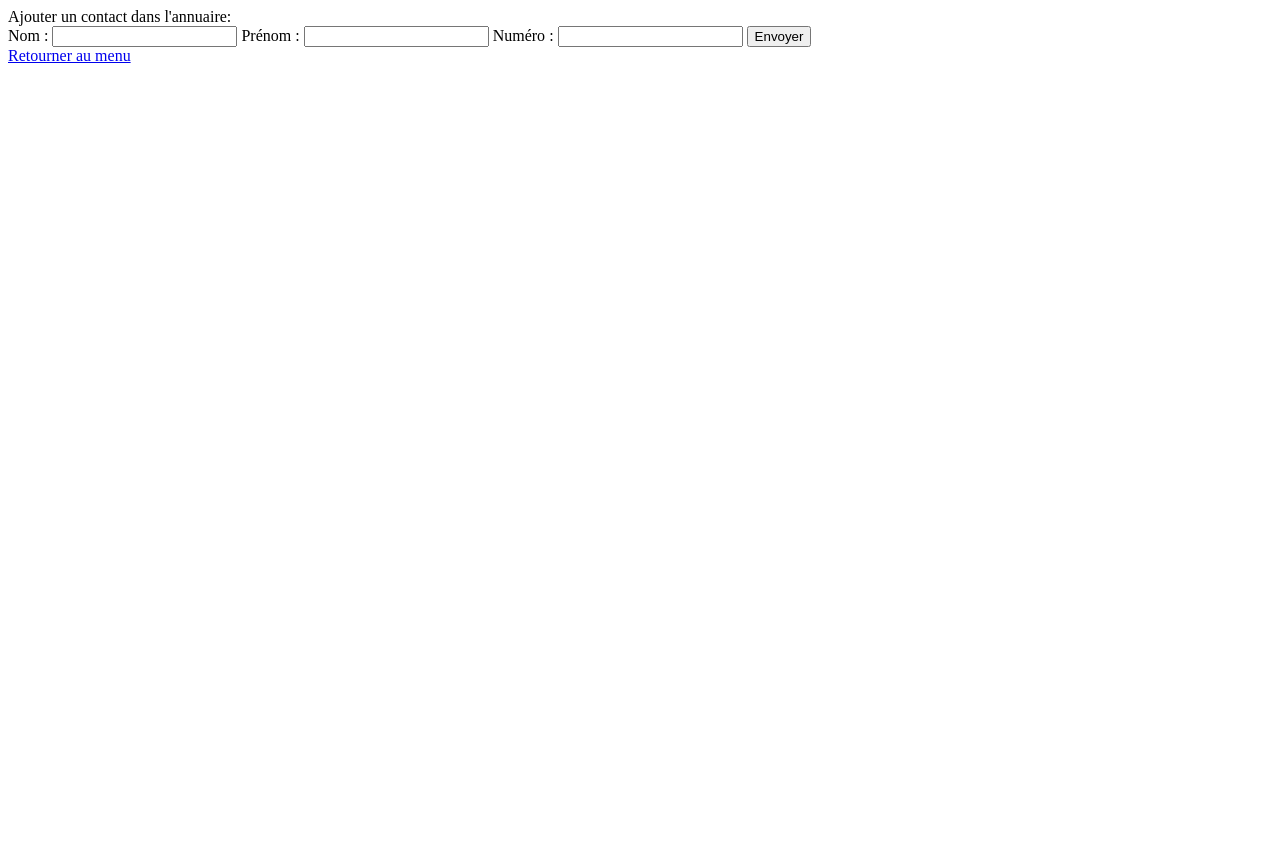
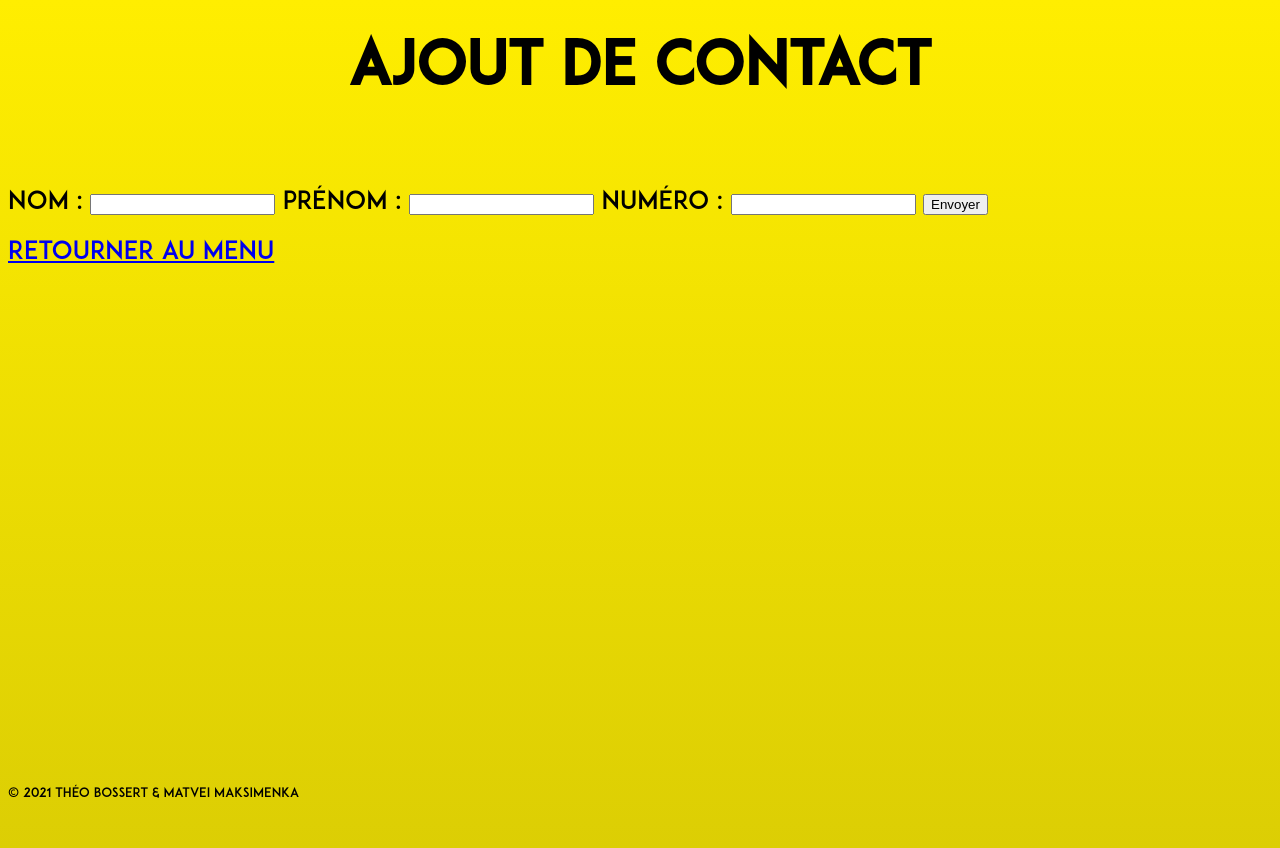
Before and after one commit to Theo5607/Annuaire, a Flask app: page /ajout in a window 1280 px wide. Before the commit the page ends 63 px from the top, so only its background shows below. Run offline with Flask 2, Linux system fonts and the light colour scheme.

Commit message:
add css + footer

```diff
--- a/templates/ajout.html
+++ b/templates/ajout.html
@@ -4,17 +4,22 @@
 <head>
     <meta charset="utf-8">
     <title>Ajout de contact</title>
+    <link href="/static/style.css" rel="stylesheet">
 </head>
 
 <body>
-    <p1>Ajouter un contact dans l'annuaire:</p1>
+    <h1>Ajout de contact</h1> </br> </br>
+
     <form action="http://localhost:5000/ajout_ok" method="post">
         <label>Nom</label> : <input type="text" required="required" name="nom" />
         <label>Prénom</label> : <input type="text" required="required" name="prenom" />
-		<label>Numéro</label> : <input type="number" required="required" step="1" name="numero" />
+	<label>Numéro</label> : <input type="number" required="required" step="1" name="numero" />
         <input type="submit" value="Envoyer" />
     </form>
-    <a href="http://localhost:5000"><p1>Retourner au menu</p1></a>
+
+    </br><a href="http://localhost:5000"><p1>Retourner au menu</p1></a>
 </body>
 
+<footer id="footer"> © 2021 Théo Bossert & Matvei Maksimenka </footer>
+
 </html>
```
